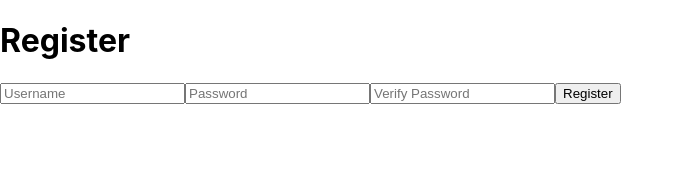
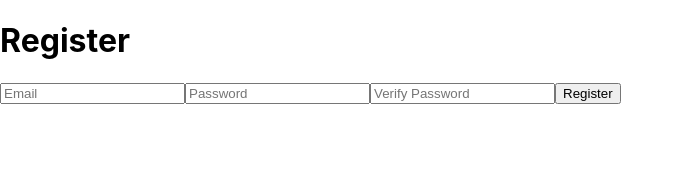
Before and after one commit to curio-app/frontend, a React (Create React App) app: page / in a window 1280 px wide. Shown: the top 173 px of the page, without its empty margins (0-684 px from the left). Built offline with nearby package versions, Linux system fonts and the light colour scheme.

Commit message:
2nd Register

```diff
--- a/package.json
+++ b/package.json
@@ -6,6 +6,7 @@
     "@testing-library/jest-dom": "^4.2.4",
     "@testing-library/react": "^9.3.2",
     "@testing-library/user-event": "^7.1.2",
+    "axios": "^0.19.0",
     "react": "^16.12.0",
     "react-dom": "^16.12.0",
     "react-router": "^5.1.2",
--- a/src/Components/Auth/Register.jsx
+++ b/src/Components/Auth/Register.jsx
@@ -1,10 +1,11 @@
 import React, { useState } from 'react';
+import axios from 'axios';
 
 const token = '324234234hnhkjnkjbnkj345bhiu34bh5kb23kj';
 
 const Register = () => {
   const [user, setUser] = useState({
-    username: '',
+    email: '',
     password: '',
     checkPassword: '',
   });
@@ -16,7 +17,12 @@ const Register = () => {
   const handleSubmit = e => {
     e.preventDefault();
     if (user.password === user.checkPassword) {
-      localStorage.setItem('token', token);
+      axios
+        .post('https://curi0.herokuapp.com/auth/register', user)
+        .then(response => {
+          localStorage.setItem('token', token);
+        })
+        .catch(err => console.log(err));
       console.log('SUCCESS!');
     }
   };
@@ -26,10 +32,11 @@ const Register = () => {
       <form onSubmit={handleSubmit}>
         <input
           type="text"
-          name="username"
-          value={user.username}
+          name="email"
+          value={user.email}
           onChange={handleChanges}
-          placeholder="Username"
+          placeholder="Email"
+          required
         />
         <input
           type="password"
@@ -37,12 +44,14 @@ const Register = () => {
           value={user.password}
           onChange={handleChanges}
           placeholder="Password"
+          required
         />
         <input
           type="password"
           value={user.checkPassword}
           onChange={handleChanges}
           placeholder="Verify Password"
+          required
         />
         <button type="submit">Register</button>
       </form>
```
Also changed, not shown: src/Components/Auth/Login.jsx (+23 -0 lines), 1 other file (tests, documents, lock files or other folders).
